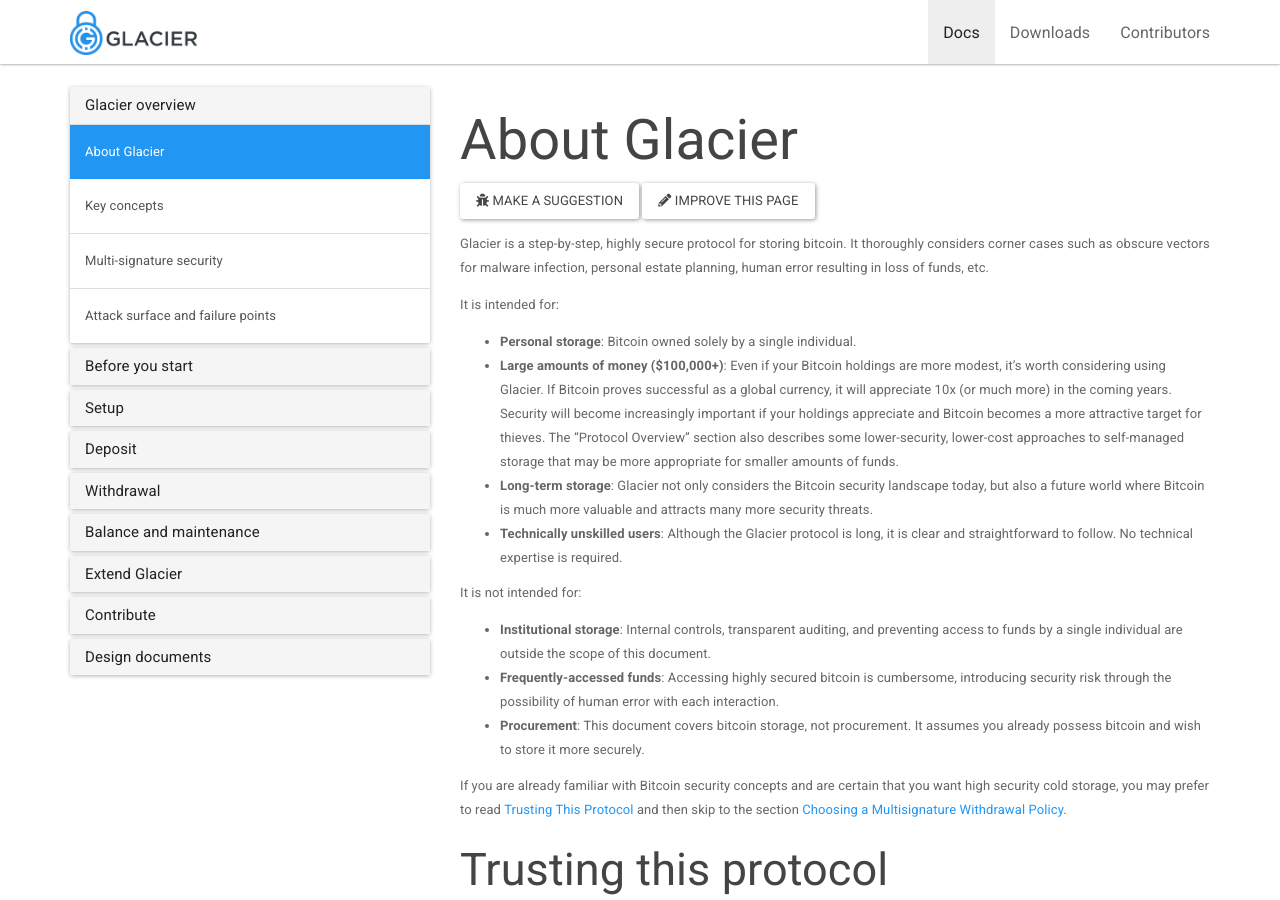
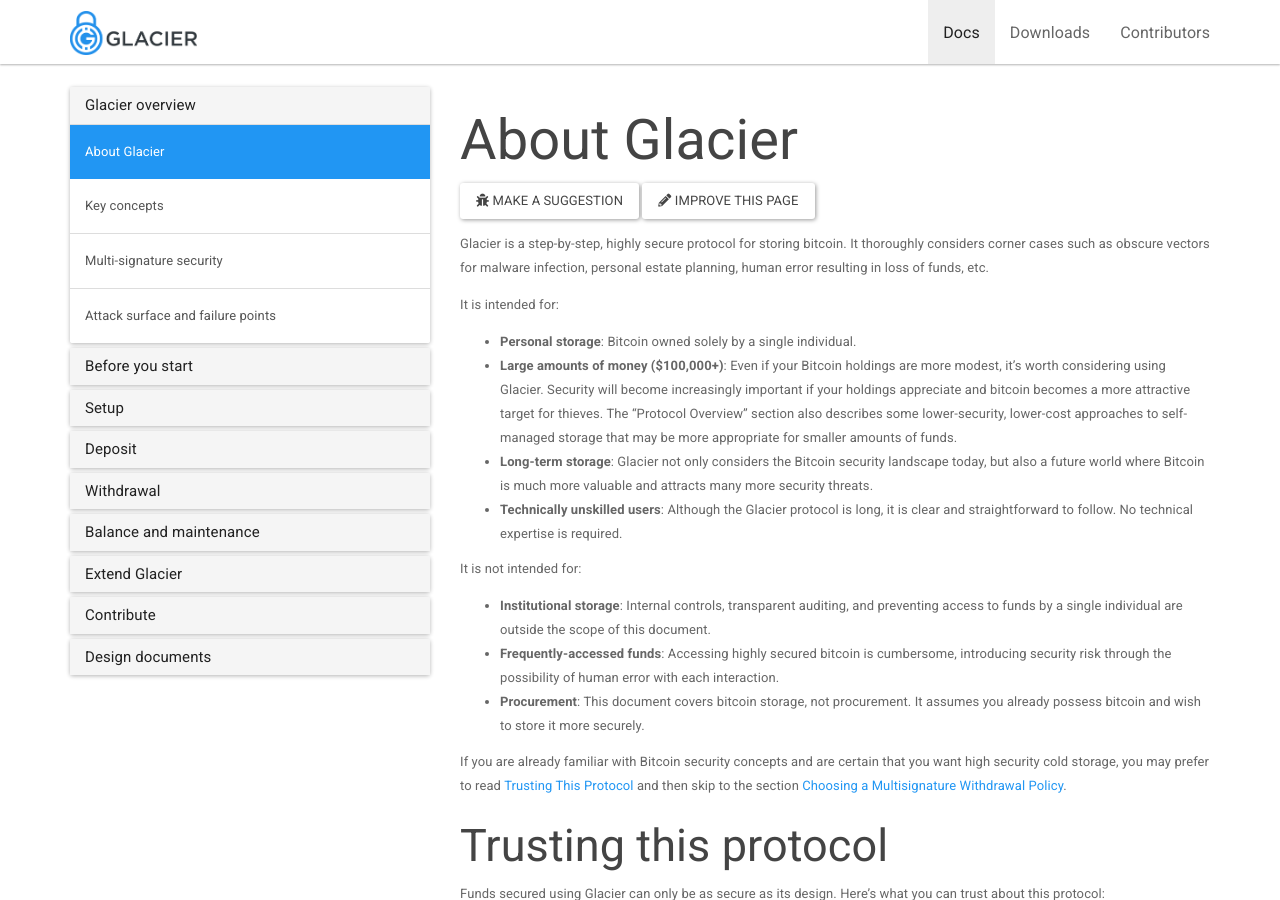
Before and after one commit to GlacierProtocol/glacierprotocol.github.io, a Jekyll site: the page built from _docs/overview.md, in a window 1280 px wide and 900 px high. Built offline with Jekyll 4.4.1, drawn with Linux system fonts in a browser that asks for light colours; nearby versions of some CDN libraries.

Commit message:
Price speculation is unsuitable in a technical document
Will age badly

```diff
--- a/_docs/overview.md
+++ b/_docs/overview.md
@@ -15,10 +15,9 @@
 
 * **Personal storage**: Bitcoin owned solely by a single individual.
 * **Large amounts of money ($100,000+)**: Even if your Bitcoin holdings are
-more modest, it's worth considering using Glacier. If Bitcoin proves successful
-as a global currency, it will appreciate 10x (or much more) in the coming years.
-Security will become increasingly important if your holdings appreciate and
-Bitcoin becomes a more attractive target for thieves.
+more modest, it's worth considering using Glacier. Security will become
+increasingly important if your holdings appreciate and bitcoin becomes a more
+attractive target for thieves.
 The "Protocol Overview" section also describes some lower-security, lower-cost
 approaches to self-managed storage that may be more appropriate for smaller
 amounts of funds.
```
